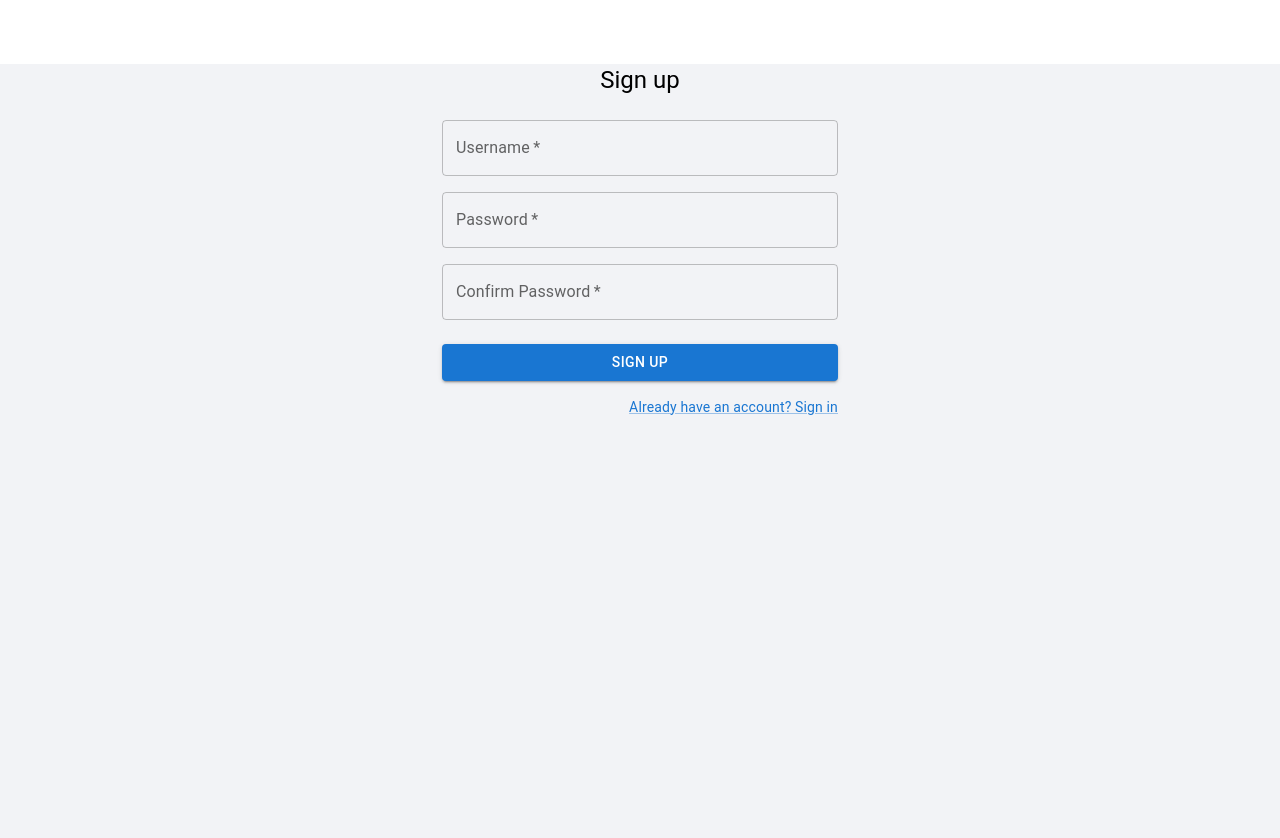
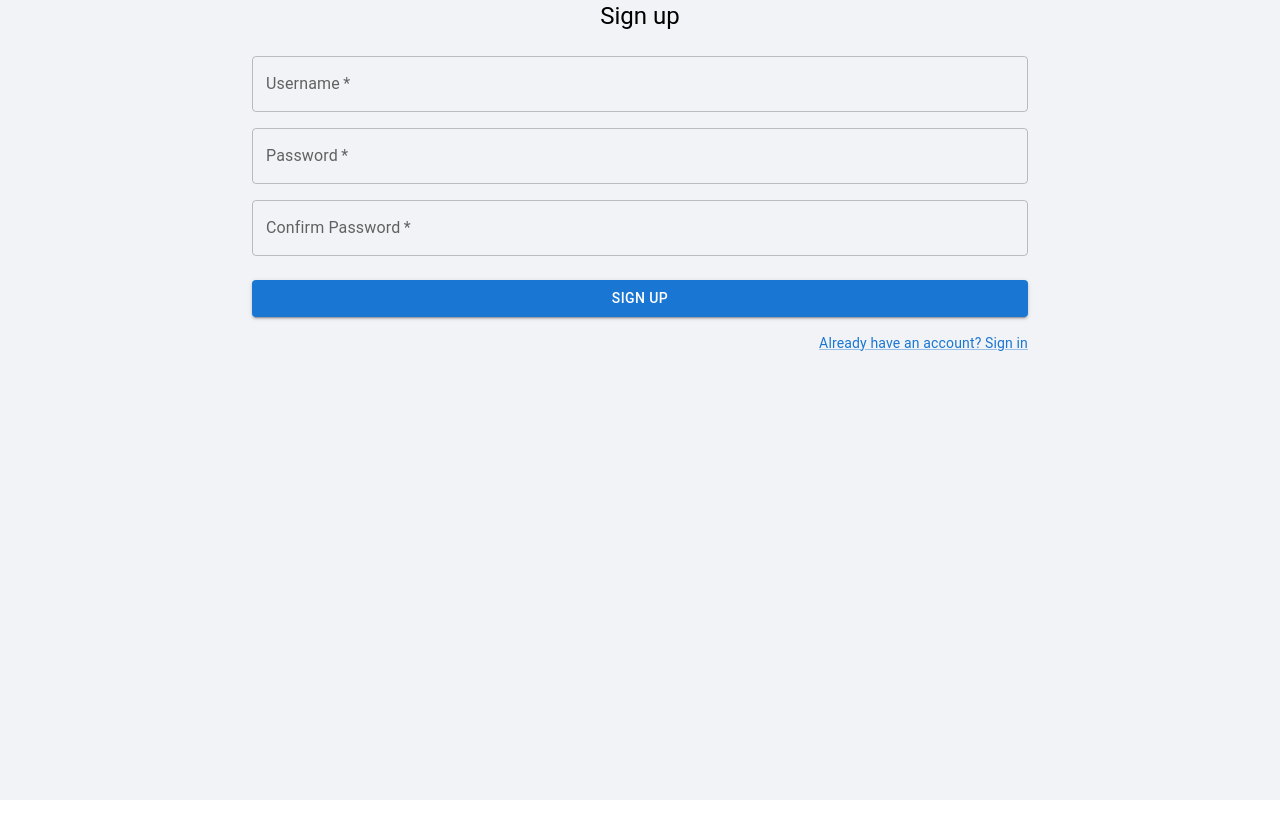
Before and after one commit to AmirHosein-Gharaati/AET-front, a React (Vite) app: page /signup in a window 1280 px wide. Shown: the top 838 px of the page. After the commit the page ends 800 px from the top, so only its background shows below. Built offline with nearby package versions, Linux system fonts and the light colour scheme.

Commit message:
refactor: change layout and set padding instead of margin

```diff
--- a/src/layouts/minimal/MinimalLayout.tsx
+++ b/src/layouts/minimal/MinimalLayout.tsx
@@ -3,7 +3,7 @@ import { Outlet } from "react-router-dom";
 
 export default function MinimalLayout() {
   return (
-    <Box sx={{ backgroundColor: "#F2F3F6", height: "100vh" }}>
+    <Box sx={{ backgroundColor: "#F2F3F6", height: "100vh" }} paddingX={4}>
       <Outlet />
     </Box>
   );
--- a/src/pages/login/Login.tsx
+++ b/src/pages/login/Login.tsx
@@ -1,12 +1,4 @@
-import {
-  Box,
-  Button,
-  Container,
-  Grid,
-  Link,
-  TextField,
-  Typography,
-} from "@mui/material";
+import { Box, Button, Grid, Link, TextField, Typography } from "@mui/material";
 import { useEffect, useState } from "react";
 import { useDispatch, useSelector } from "react-redux";
 import { useNavigate } from "react-router-dom";
@@ -40,10 +32,8 @@ export default function Login() {
   }
 
   return (
-    <Container component="main" maxWidth="xs">
     <Box
       sx={{
-          marginTop: 8,
         display: "flex",
         flexDirection: "column",
         alignItems: "center",
@@ -103,6 +93,5 @@ export default function Login() {
         </Grid>
       </Box>
     </Box>
-    </Container>
   );
 }
--- a/src/pages/signup/SignUp.tsx
+++ b/src/pages/signup/SignUp.tsx
@@ -1,14 +1,6 @@
 import { useState, useEffect } from "react";
 import { handleSignUp } from "./signUpService";
-import {
-  TextField,
-  Box,
-  Container,
-  Typography,
-  Grid,
-  Button,
-  Link,
-} from "@mui/material";
+import { TextField, Box, Typography, Grid, Button, Link } from "@mui/material";
 import { useDispatch } from "react-redux";
 import { signUp } from "@/store/reducers/authReducer";
 import { useNavigate } from "react-router-dom";
@@ -42,10 +34,8 @@ export default function SignUp() {
 
   return (
     <>
-      <Container component="main" maxWidth="xs">
       <Box
         sx={{
-            marginTop: 8,
           display: "flex",
           flexDirection: "column",
           alignItems: "center",
@@ -114,7 +104,6 @@ export default function SignUp() {
           </Grid>
         </Box>
       </Box>
-      </Container>
     </>
   );
 }
--- a/src/routes/AuthRoutes.tsx
+++ b/src/routes/AuthRoutes.tsx
@@ -1,6 +1,6 @@
 import MinimalLayout from "@/layouts/minimal/MinimalLayout";
 import SignUp from "@/pages/signup/SignUp";
-import { Login } from "@mui/icons-material";
+import Login from "@/pages/login/Login";
 import { RouteObject } from "react-router-dom";
 
 const loginRoutes: RouteObject = {
```
Lines whose indentation alone changed are shown as unchanged.
